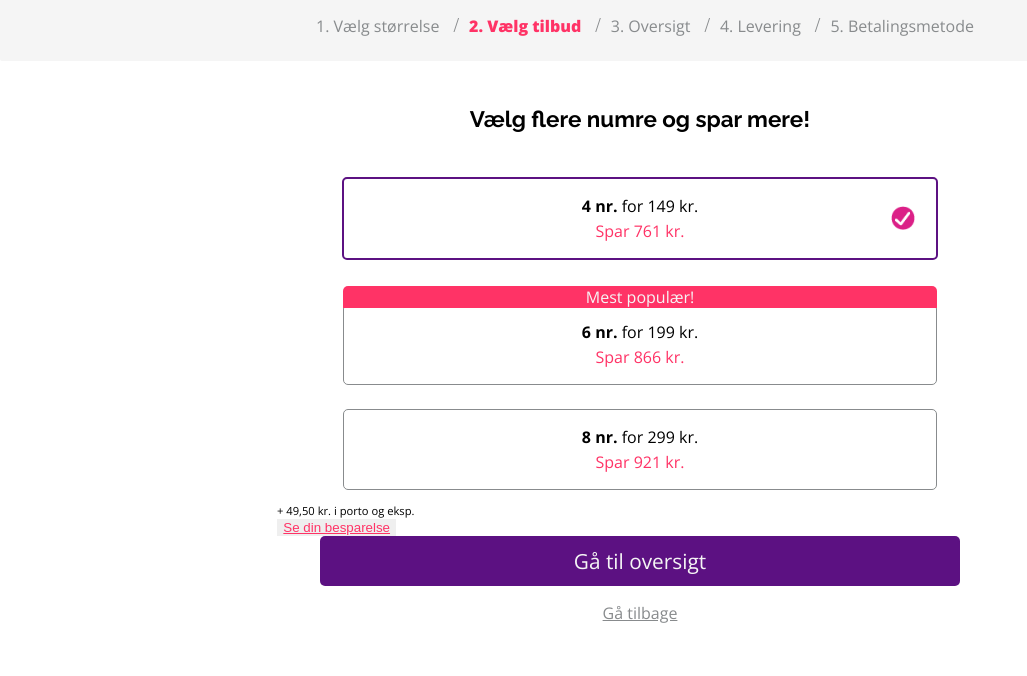
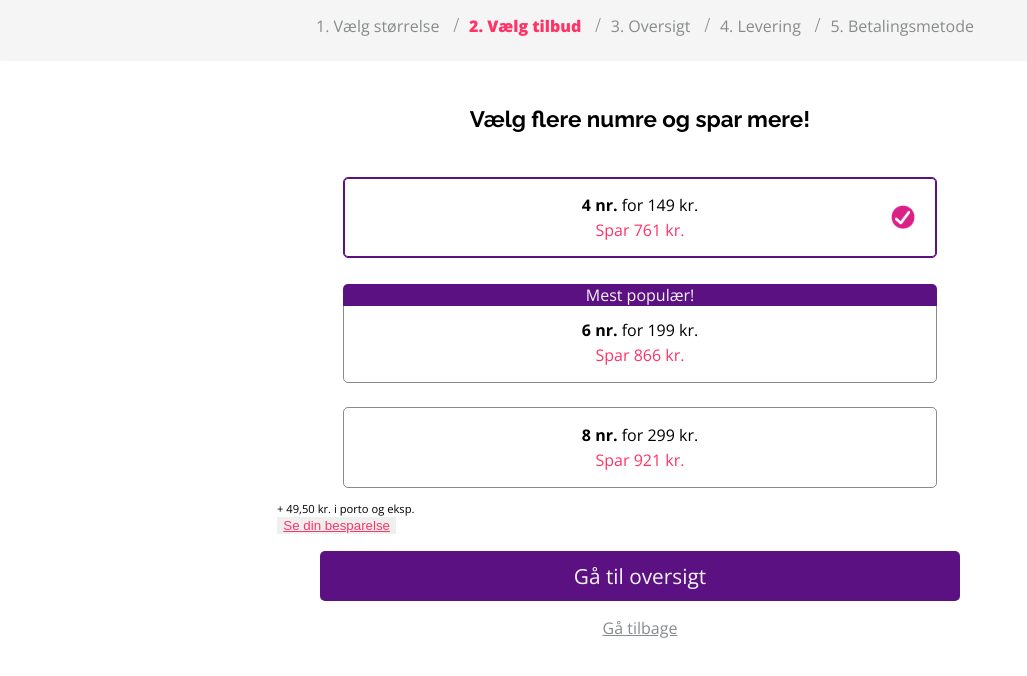
Before and after one commit to nata2653/iForm, a website built with Parcel: page magazine.html in a window 1280 px wide. Shown: the part 58-734 px from the top of the page, without its empty margins (0-1027 px from the left). Built offline with nearby package versions, Linux system fonts and the light colour scheme.

Commit message:
change color on popular

```diff
--- a/styles/magazine.scss
+++ b/styles/magazine.scss
@@ -51,7 +51,7 @@
       left: -1px;
       right: -1px;
       transform: translateY(-100%);
-      background: $red;
+      background: $primary;
       border-top-left-radius: 5px;
       border-top-right-radius: 5px;
     }
@@ -75,7 +75,8 @@
   }
 
   input:checked + label {
-    border: 2px $primary solid;
+    border: 1px $primary solid;
+    box-shadow: inset 0 0 0 1px $primary;
   }
 
   input:checked + label:after {
@@ -126,7 +127,7 @@
   justify-self: left;
   color: $red;
   text-decoration: underline;
-  margin: -1em 0em 0em 2.8em;
+  margin: -1em 0em 1.3em 2.8em;
   border: none;
 
   &:hover {
```
